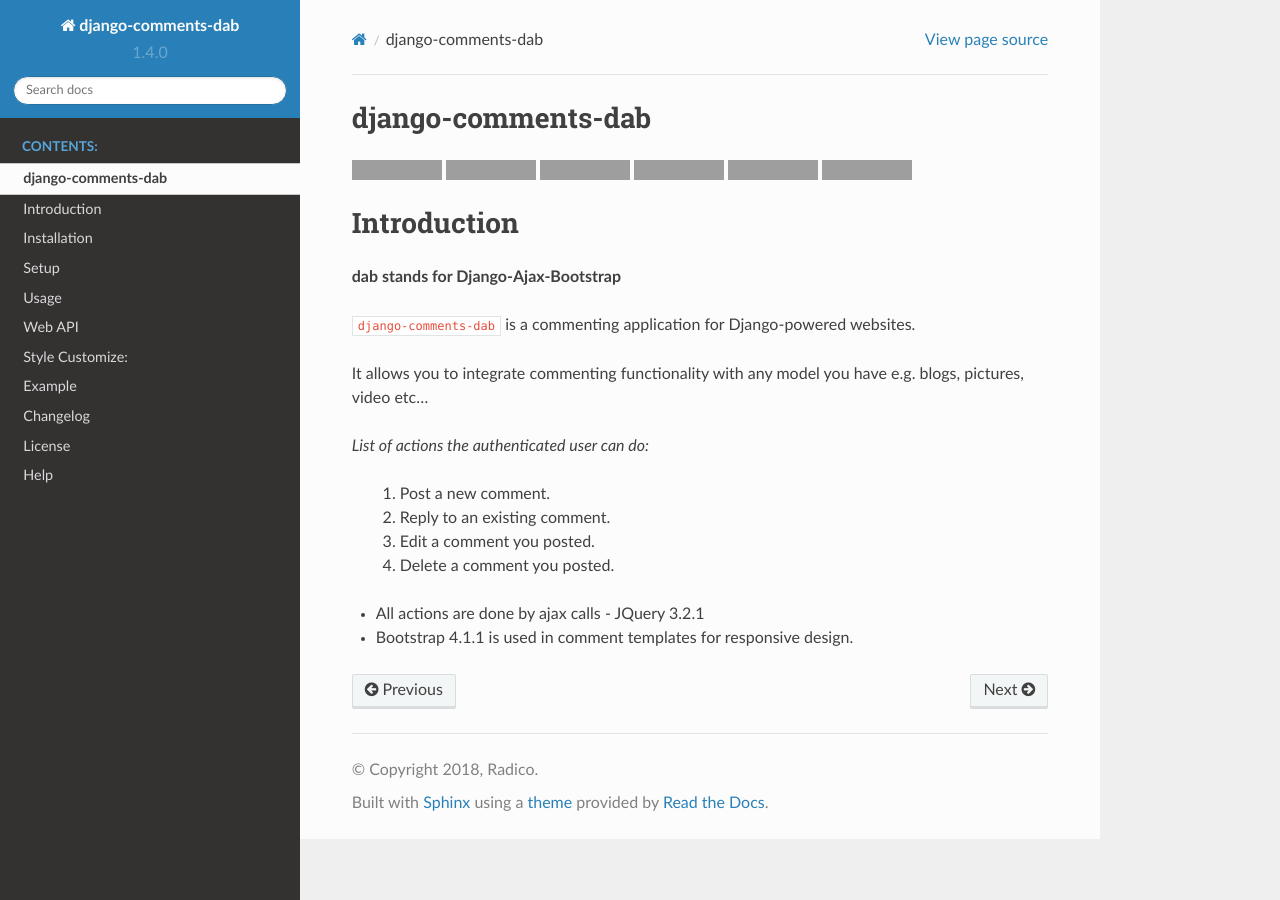
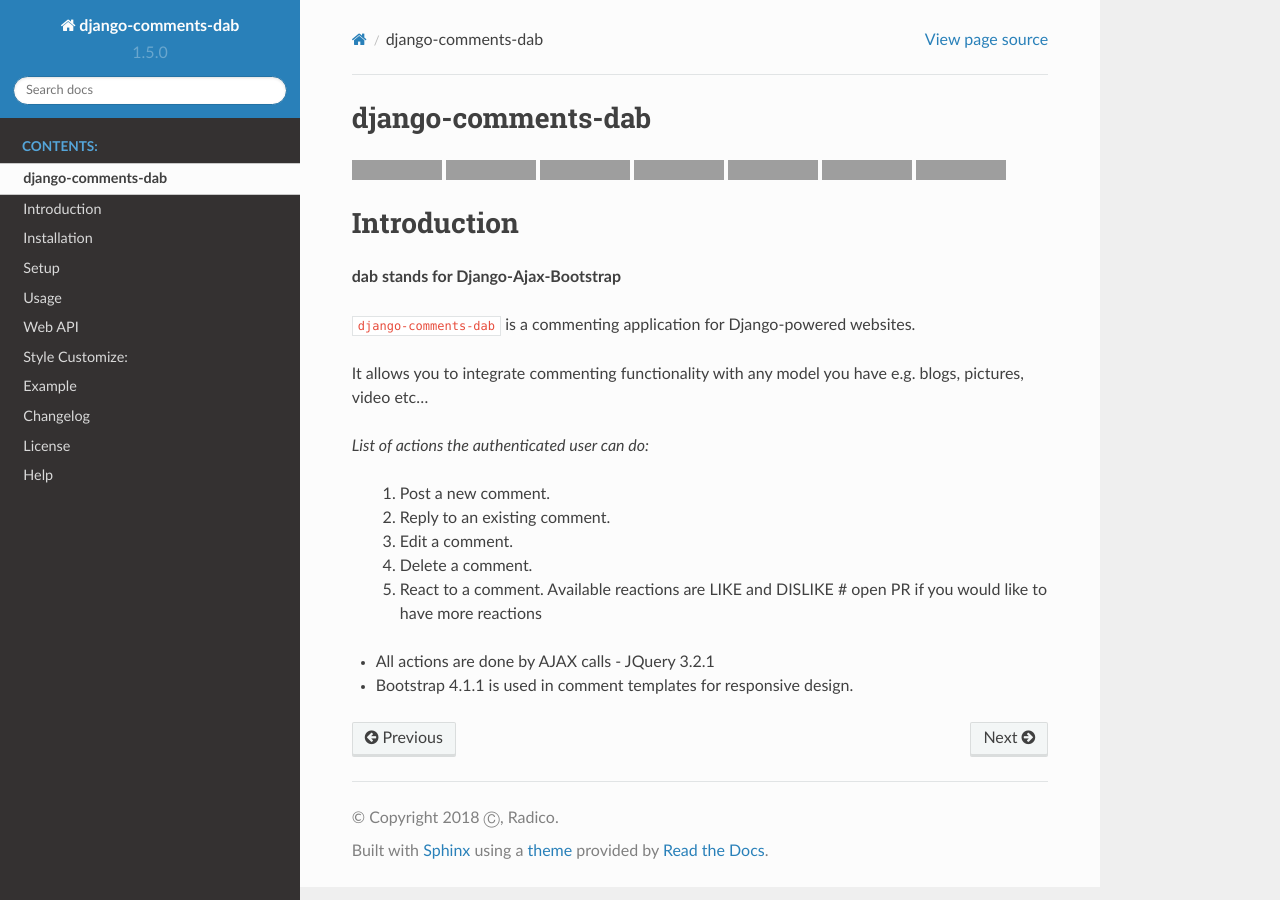
Before and after one commit to Radi85/Comment, a Sphinx documentation site: the page built from docs/source/introduction.rst, in a window 1280 px wide. Built offline with Sphinx 7.4.7 and the Read the Docs theme 2.0.0, drawn with Linux system fonts in a browser that asks for light colours; grey boxes are pictures that could not be loaded.

Commit message:
update version

```diff
--- a/docs/source/Changelog.rst
+++ b/docs/source/Changelog.rst
@@ -1,5 +1,11 @@
 Changelog
 =========
+
+1.5.0
+-----
+
+- Add reactions - (LIKE and DISLIKE)
+- Restrict the requests to AJAX calls only
 
 1.4.0
 -----
--- a/docs/source/conf.py
+++ b/docs/source/conf.py
@@ -20,13 +20,13 @@
 # -- Project information -----------------------------------------------------
 
 project = 'django-comments-dab'
-copyright = '2018, Radico'
+copyright = '2018 Ⓒ, Radico'
 author = 'Radico'
 
 # The short X.Y version
-version = '1.4.0'
+version = '1.5.0'
 # The full version, including alpha/beta/rc tags
-release = '1.4.0'
+release = '1.5.0'
 
 
 # -- General configuration ---------------------------------------------------
--- a/docs/source/example.rst
+++ b/docs/source/example.rst
@@ -18,6 +18,3 @@
     password: ``django-comments``
 
 .. image:: ../_static/img/img_1.png
-
-
-.. image:: ../_static/img/img_2.png
--- a/docs/source/introduction.rst
+++ b/docs/source/introduction.rst
@@ -38,11 +39,13 @@
 
     2. Reply to an existing comment.
 
-    3. Edit a comment you posted.
+    3. Edit a comment.
 
-    4. Delete a comment you posted.
+    4. Delete a comment.
+
+    5. React to a comment. Available reactions are LIKE and DISLIKE  # open PR if you would like to have more reactions
 
 
-- All actions are done by ajax calls - JQuery 3.2.1
+- All actions are done by AJAX calls - JQuery 3.2.1
 
 - Bootstrap 4.1.1 is used in comment templates for responsive design.
--- a/setup.py
+++ b/setup.py
@@ -6,7 +6,7 @@
 
 setup(
     name='django-comments-dab',
-    version='1.4.0',
+    version='1.5.0',
     packages=find_packages(exclude=['docs', 'test*']),
     include_package_data=True,
     author=u'Radico',
```
Also changed, not shown: other parts of docs/source/introduction.rst (+2 -1 lines), README.rst (+49 -22 lines), docs/source/Web API.rst (+39 -16 lines), docs/_static/img/img_1.png, docs/_static/img/img_2.png (deleted), 2 other files.
